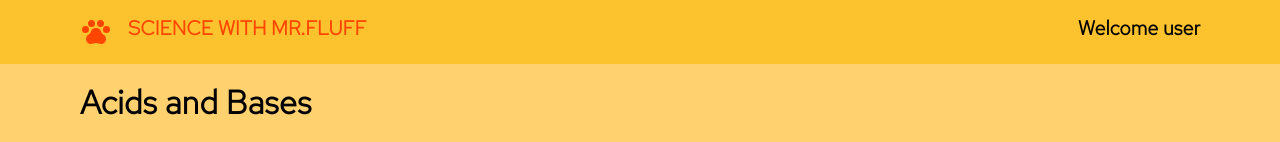
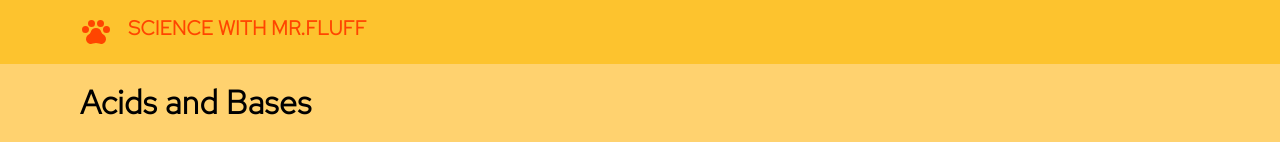
Before and after one commit to glorialau123/gloria-lau-capstone, a React (Create React App) app: page /topic/acidbase/1 in a window 1280 px wide. Shown: the top 142 px of the page. Built offline with nearby package versions, Linux system fonts and the light colour scheme; no server answers.

Commit message:
add 'enter' key down event to fire getMessages function

```diff
--- a/src/components/Chatbot/Chatbot.jsx
+++ b/src/components/Chatbot/Chatbot.jsx
@@ -14,7 +14,9 @@ function Chatbot(props) {
 
   //to reset chatbot messages when go to new question id
   useEffect(() => {
-    setMessage(null);
+    if (newChat || retrievedThreadId) {
+      setMessage(null);
+    }
   }, [newChat, retrievedThreadId]);
 
   useEffect(() => {
@@ -64,6 +66,14 @@ function Chatbot(props) {
       setIsLoading(false);
     }
   };
+
+  const handleKeyDown = (event) => {
+    if (event.key === "Enter" && !event.shiftKey) {
+      event.preventDefault();
+      getMessages(event);
+    }
+  };
+
   return (
     <section className="chatbot">
       <form className="chatbot__form" onSubmit={getMessages}>
@@ -96,6 +106,7 @@ function Chatbot(props) {
           placeholder="Click the 'Ask' button to get an explanation or start typing a question here"
           value={userInput}
           onChange={(event) => setUserInput(event.target.value)}
+          onKeyDown={handleKeyDown}
         />
         <div className="chatbot__button-container">
           <img src={mrfluff} alt="professor cat" className="chatbot__image" />
--- a/src/components/Header/Header.jsx
+++ b/src/components/Header/Header.jsx
@@ -12,9 +12,7 @@ function Header() {
         </div>
       </NavLink>
 
-      <div className="header__login">
-        <h1 className="header__name">Welcome user</h1>
-      </div>
+      <div className="header__login"></div>
     </header>
   );
 }
```
